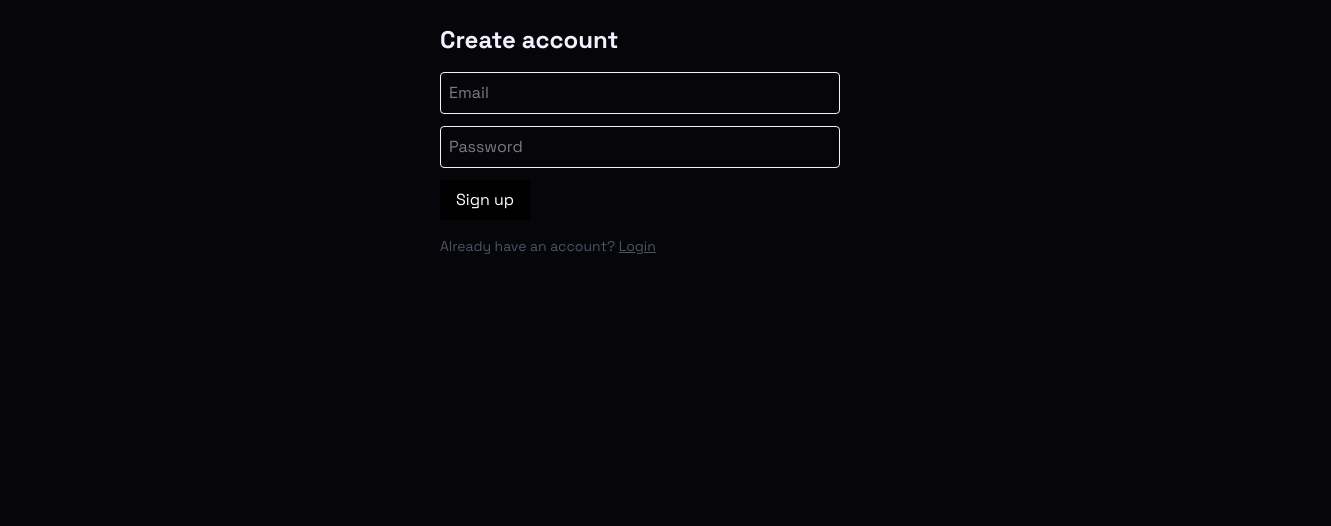
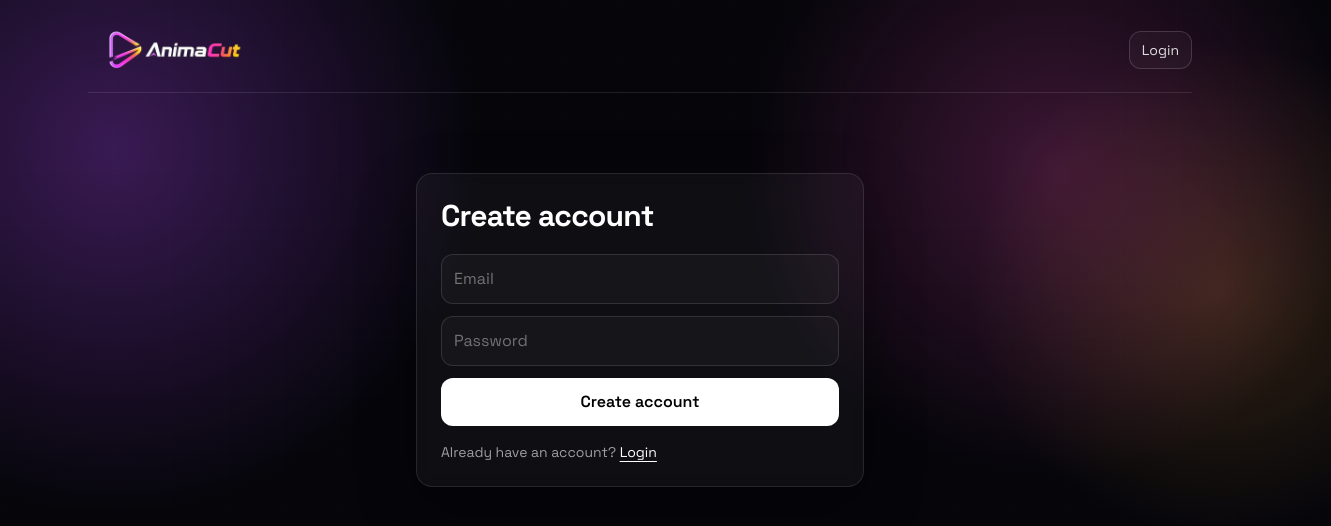
Before and after one commit to Duychinni/animecut, a Next.js app: page /auth/signup in a window 1280 px wide. Shown: the top 526 px of the page, 1331 px wide, since content can reach past the window. Built offline with nearby package versions, Linux system fonts and the light colour scheme.

Commit message:
Extend AnimaCut shell styling across projects and auth pages

```diff
--- a/app/auth/login/page.tsx
+++ b/app/auth/login/page.tsx
@@ -1,5 +1,6 @@
 import Link from 'next/link';
 import { login } from '@/app/auth/actions';
+import { HomeLogoLink } from '@/components/nav/HomeLogoLink';
 
 export default async function LoginPage({ searchParams }: { searchParams: Promise<{ error?: string; msg?: string; next?: string }> }) {
   const params = await searchParams;
@@ -8,23 +9,36 @@ export default async function LoginPage({ searchParams }: { searchParams: Promis
   const next = params.next ?? '/dashboard';
 
   return (
-    <main className="mx-auto max-w-md p-6 space-y-4">
-      <h1 className="text-2xl font-bold">Login</h1>
-      {msg && <p className="text-sm text-green-700">{msg}</p>}
-      {error && <p className="text-sm text-red-600">{error}</p>}
+    <main className="app-shell min-h-screen text-white">
+      <div className="relative mx-auto max-w-6xl px-6 py-6">
+        <header className="flex items-center justify-between border-b border-white/10 pb-4">
+          <HomeLogoLink />
+          <Link href="/auth/signup" className="rounded-xl border border-white/15 bg-white/[0.03] px-3 py-2 text-sm text-white/85 transition hover:border-white/30 hover:bg-white/[0.06]">
+            Create account
+          </Link>
+        </header>
 
-      <form action={login} className="space-y-3">
-        <input type="hidden" name="next" value={next} />
-        <input className="w-full border rounded p-2" type="email" name="email" placeholder="Email" required />
-        <input className="w-full border rounded p-2" type="password" name="password" placeholder="Password" required />
-        <button className="px-4 py-2 rounded bg-black text-white" type="submit">
-          Login
-        </button>
-      </form>
+        <section className="mx-auto mt-20 max-w-md">
+          <div className="rounded-2xl border border-white/10 bg-white/[0.04] p-6 shadow-[0_20px_60px_rgba(0,0,0,0.28)] backdrop-blur-sm">
+            <h1 className="text-3xl font-bold tracking-tight text-white">Login</h1>
+            {msg && <p className="mt-3 text-sm text-emerald-300">{msg}</p>}
+            {error && <p className="mt-3 text-sm text-red-300">{error}</p>}
 
-      <p className="text-sm text-gray-600">
-        New here? <Link className="underline" href="/auth/signup">Create account</Link>
-      </p>
+            <form action={login} className="mt-5 space-y-3">
+              <input type="hidden" name="next" value={next} />
+              <input className="w-full rounded-xl border border-white/12 bg-white/[0.03] p-3 text-white placeholder:text-white/40 outline-none" type="email" name="email" placeholder="Email" required />
+              <input className="w-full rounded-xl border border-white/12 bg-white/[0.03] p-3 text-white placeholder:text-white/40 outline-none" type="password" name="password" placeholder="Password" required />
+              <button className="w-full rounded-xl bg-white px-4 py-3 font-semibold text-black transition hover:bg-white/90" type="submit">
+                Login
+              </button>
+            </form>
+
+            <p className="mt-4 text-sm text-white/60">
+              New here? <Link className="text-white underline underline-offset-4" href="/auth/signup">Create account</Link>
+            </p>
+          </div>
+        </section>
+      </div>
     </main>
   );
 }
--- a/app/auth/signup/page.tsx
+++ b/app/auth/signup/page.tsx
@@ -1,26 +1,44 @@
 import Link from 'next/link';
 import { signup } from '@/app/auth/actions';
+import { HomeLogoLink } from '@/components/nav/HomeLogoLink';
 
-export default async function SignupPage({ searchParams }: { searchParams: Promise<{ error?: string }> }) {
+export default async function SignupPage({ searchParams }: { searchParams: Promise<{ error?: string; msg?: string; next?: string }> }) {
   const params = await searchParams;
   const error = params.error;
+  const msg = params.msg;
+  const next = params.next ?? '/dashboard';
 
   return (
-    <main className="mx-auto max-w-md p-6 space-y-4">
-      <h1 className="text-2xl font-bold">Create account</h1>
-      {error && <p className="text-sm text-red-600">{error}</p>}
+    <main className="app-shell min-h-screen text-white">
+      <div className="relative mx-auto max-w-6xl px-6 py-6">
+        <header className="flex items-center justify-between border-b border-white/10 pb-4">
+          <HomeLogoLink />
+          <Link href="/auth/login" className="rounded-xl border border-white/15 bg-white/[0.03] px-3 py-2 text-sm text-white/85 transition hover:border-white/30 hover:bg-white/[0.06]">
+            Login
+          </Link>
+        </header>
 
-      <form action={signup} className="space-y-3">
-        <input className="w-full border rounded p-2" type="email" name="email" placeholder="Email" required />
-        <input className="w-full border rounded p-2" type="password" name="password" placeholder="Password" required minLength={6} />
-        <button className="px-4 py-2 rounded bg-black text-white" type="submit">
-          Sign up
-        </button>
-      </form>
+        <section className="mx-auto mt-20 max-w-md">
+          <div className="rounded-2xl border border-white/10 bg-white/[0.04] p-6 shadow-[0_20px_60px_rgba(0,0,0,0.28)] backdrop-blur-sm">
+            <h1 className="text-3xl font-bold tracking-tight text-white">Create account</h1>
+            {msg && <p className="mt-3 text-sm text-emerald-300">{msg}</p>}
+            {error && <p className="mt-3 text-sm text-red-300">{error}</p>}
 
-      <p className="text-sm text-gray-600">
-        Already have an account? <Link className="underline" href="/auth/login">Login</Link>
-      </p>
+            <form action={signup} className="mt-5 space-y-3">
+              <input type="hidden" name="next" value={next} />
+              <input className="w-full rounded-xl border border-white/12 bg-white/[0.03] p-3 text-white placeholder:text-white/40 outline-none" type="email" name="email" placeholder="Email" required />
+              <input className="w-full rounded-xl border border-white/12 bg-white/[0.03] p-3 text-white placeholder:text-white/40 outline-none" type="password" name="password" placeholder="Password" required />
+              <button className="w-full rounded-xl bg-white px-4 py-3 font-semibold text-black transition hover:bg-white/90" type="submit">
+                Create account
+              </button>
+            </form>
+
+            <p className="mt-4 text-sm text-white/60">
+              Already have an account? <Link className="text-white underline underline-offset-4" href="/auth/login">Login</Link>
+            </p>
+          </div>
+        </section>
+      </div>
     </main>
   );
 }
--- a/app/dashboard/projects/page.tsx
+++ b/app/dashboard/projects/page.tsx
@@ -110,12 +110,12 @@ export default function ProjectsPage() {
 
   return (
     <main className="mx-auto max-w-7xl px-6 py-10">
-      <div className="mb-8 flex items-center justify-between">
+      <div className="mb-8 flex items-center justify-between gap-4">
         <div>
-          <h1 className="text-3xl font-bold">Projects</h1>
+          <h1 className="text-3xl font-bold tracking-tight text-white">Projects</h1>
           <p className="mt-1 text-sm text-white/60">Click a thumbnail to reopen its saved clips.</p>
         </div>
-        <Link href="/dashboard" className="rounded-lg border border-white/20 px-3 py-2 text-sm transition hover:border-white/45">
+        <Link href="/dashboard" className="rounded-xl border border-white/15 bg-white/[0.03] px-3 py-2 text-sm text-white/85 transition hover:border-white/30 hover:bg-white/[0.06]">
           Back to Dashboard
         </Link>
       </div>
@@ -160,7 +160,7 @@ export default function ProjectsPage() {
           );
 
           return (
-            <div key={p.id} className="group rounded-2xl border border-white/10 bg-white/[0.03] p-3 transition hover:border-white/25 hover:bg-white/[0.05]">
+            <div key={p.id} className="group rounded-2xl border border-white/10 bg-white/[0.03] p-3 transition hover:border-white/25 hover:bg-white/[0.05] backdrop-blur-sm">
               <div className="flex items-start justify-between gap-3">
                 {showProcessing ? (
                   <div className="min-w-0 flex-1 opacity-95">{cardBody}</div>
```
